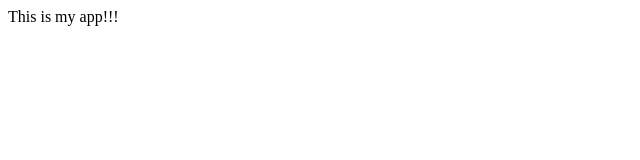
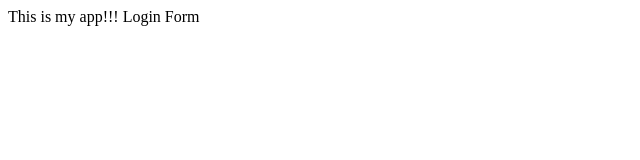
Before and after one commit to Hlxuan/myappsample, a plain HTML site: page index.html in a window 1280 px wide. Shown: the full height of the page, 0-640 px from the left. Drawn offline with Linux system fonts and the light colour scheme.

Commit message:
added login form

```diff
--- /dev/null
+++ b/dir2/app2.js
@@ -0,0 +1 @@
+console.log(123)
--- a/index.html
+++ b/index.html
@@ -1,11 +1,16 @@
 <!DOCTYPE html>
 <html lang="en">
+
 <head>
   <meta charset="UTF-8" />
   <meta name="viewport" content="width=device-width, initial-scale=1.0" />
   <title>My app</title>
 </head>
+
 <body>
   This is my app!!!
+
+  Login Form
 </body>
+
 </html>
```
Also changed, not shown: login.html (added, +1 -0 lines), log.txt (added). Lines whose indentation alone changed are shown as unchanged.
